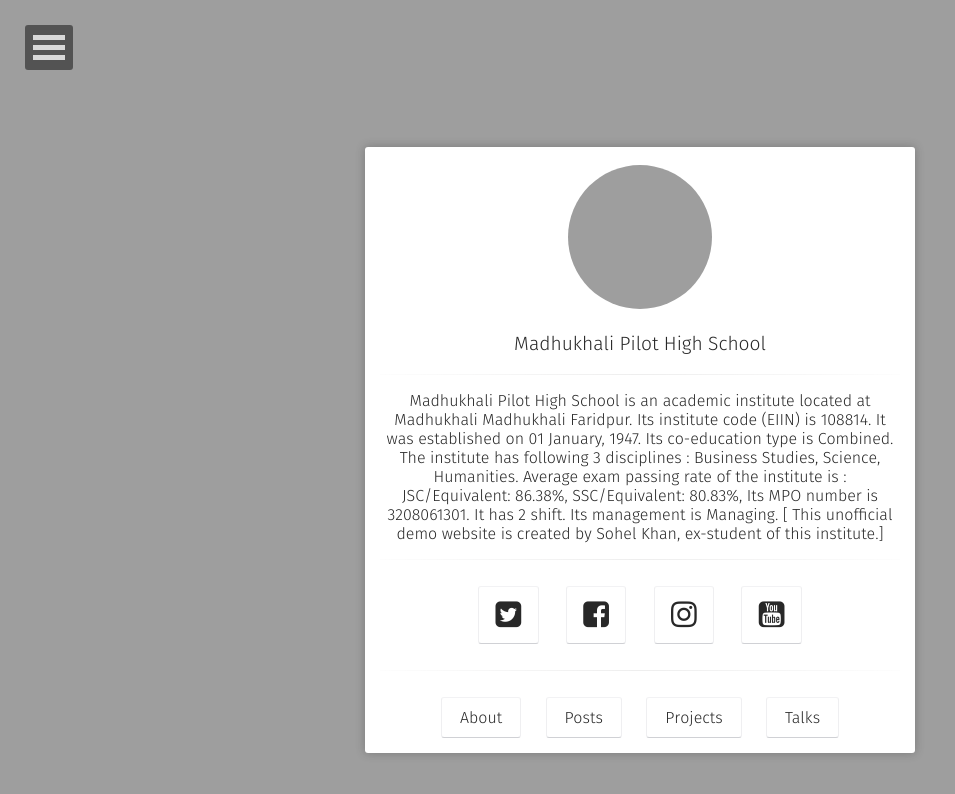
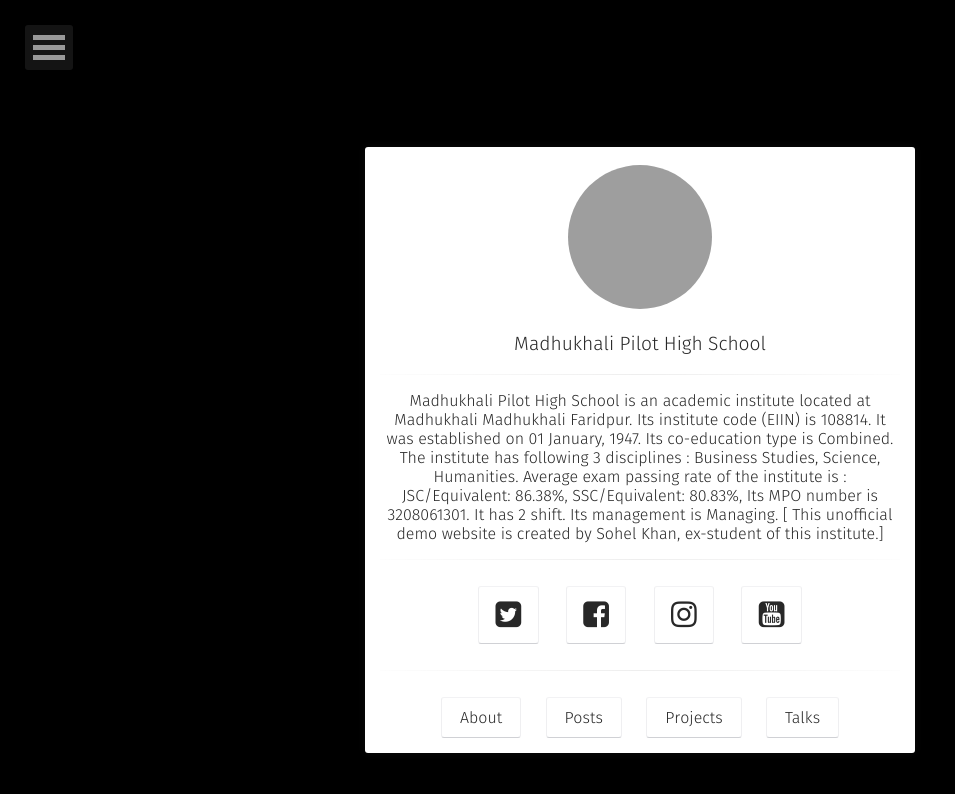
Before and after one commit to sohelkhanzz/mphs-edu.github.io, a Jekyll site: the page built from index.html, in a window 1280 px wide. Shown: the top 794 px of the page, without its empty margins (0-955 px from the left). Built offline with Jekyll 4.4.1, drawn with Linux system fonts in a browser that asks for light colours; nearby versions of some CDN libraries; some web fonts are replaced; a style sheet for code colours, icons or effects is not loaded; grey boxes are pictures that could not be loaded.

Commit message:
Update _config.yml

```diff
--- a/_config.yml
+++ b/_config.yml
@@ -5,7 +5,7 @@ description:        "Madhukhali Pilot High School is an academic institute locat
 reading_time:       true
 words_per_minute:   200
 logo:               'assets/img/mphs.jpg'
-background:         'assets/img/mphs2.jpg'
+background:         'assets/img/images(8).jpeg'
 tiled_bg:           false   # Set this true if you want to tile your background image, otherwise it will be covered
 locale:             en_UK
 url:                https://mphs-edu.github.io
```
